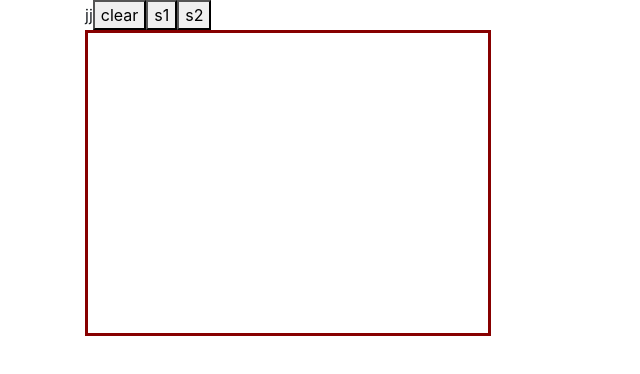
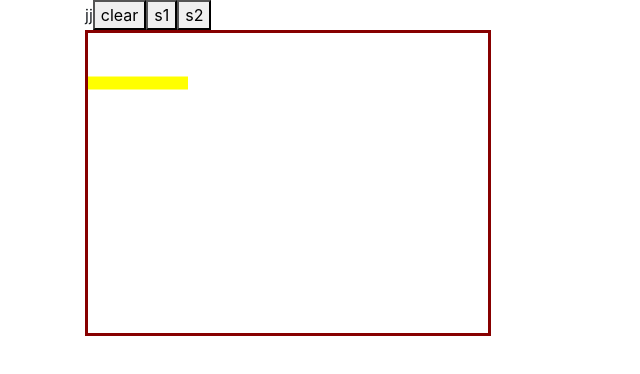
Before and after one commit to max3a3/es6-brush, a React app: page / in a window 1280 px wide. Shown: the top 374 px of the page, without its empty margins (0-640 px from the left). Built offline with nearby package versions, Linux system fonts and the light colour scheme.

Commit message:
canvas overlay working

```diff
--- a/components/BrushTest.js
+++ b/components/BrushTest.js
@@ -9,8 +9,8 @@ function drawOverlay(canvas, context) {
   context.globalCompositeOperation = "source-over";
 
   context.clearRect(0, 0, canvas.width, canvas.height);
-  context.lineWidth = 3;
-  context.strokeStyle = "green";
+  context.lineWidth = 13;
+  context.strokeStyle = "yellow";
 
   context.beginPath();
   context.moveTo(0, 50);
@@ -26,9 +26,18 @@ export default function BrushTest({ canvasRef, height, width }) {
       drawOverlay(canvasOverlayRef.current, overlay);
     }
   }, []);
-
+  //https://stackoverflow.com/questions/1009753/pass-mouse-events-through-absolutely-positioned-element
+  let overlayStyle = { pointerEvents: "none" };
   return (
     <div className="canvas_container">
+      <canvas
+        style={overlayStyle}
+        className="canvas_overlay"
+        ref={canvasOverlayRef}
+        height={_canvasHeight}
+        width={_canvasWidth}
+      />
+
       <BrushCanvas
         className="canvas"
         ref={canvasRef}
--- a/style.css
+++ b/style.css
@@ -44,8 +44,10 @@ canvas {
   position:relative
 }
 
+/* pointer-events allow to pass through */
 .canvas_overlay {
   position:absolute;
+  pointer-events: "none" ;
   top:0;
   left:0
 }
```
